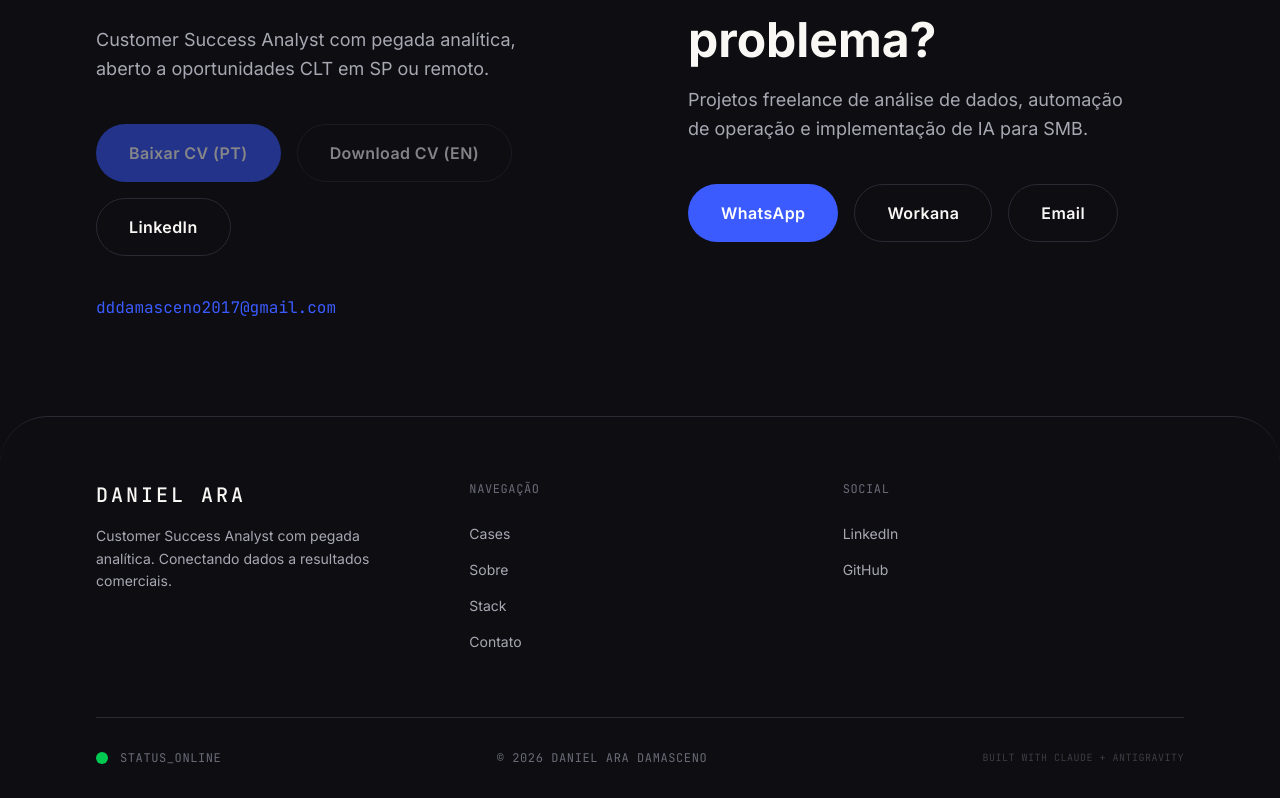
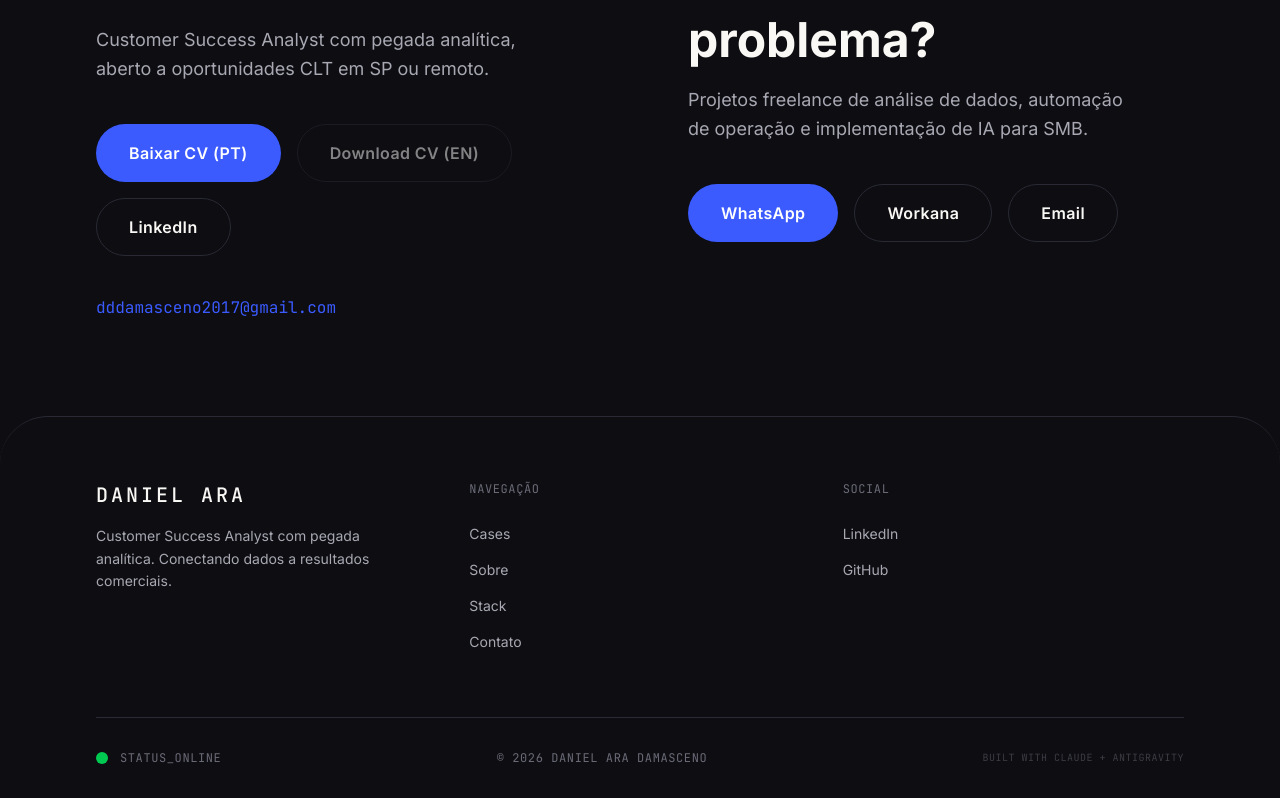
Before and after one commit to Yoshikatsuara/portfolio-Daniel, a Next.js app: page / in a window 1280 px wide. Shown: the part 6541-7339 px from the top of the page. Built offline with nearby package versions, Linux system fonts and the light colour scheme; a web font is replaced by a local one.

Commit message:
feat: add CV PDF and enable download button

```diff
--- a/src/components/sections/Contact.tsx
+++ b/src/components/sections/Contact.tsx
@@ -73,10 +73,9 @@ export default function Contact() {
             </p>
 
             <div className="flex flex-col sm:flex-row flex-wrap gap-4 mb-10">
-              {/* TODO: Daniel adiciona o PDF em public/ */}
-              <MagneticButton variant="primary" className="w-full sm:w-auto opacity-50 cursor-not-allowed" disabled>
-                Baixar CV (PT)
-              </MagneticButton>
+              <a href={profile.cvPt} download>
+                <MagneticButton variant="primary" className="w-full sm:w-auto">Baixar CV (PT)</MagneticButton>
+              </a>
               {profile.cvEn ? (
                 <a href={profile.cvEn} download>
                   <MagneticButton variant="ghost" className="w-full sm:w-auto">Download CV (EN)</MagneticButton>
```
Also changed, not shown: 1 other file (tests, documents, lock files or other folders).
